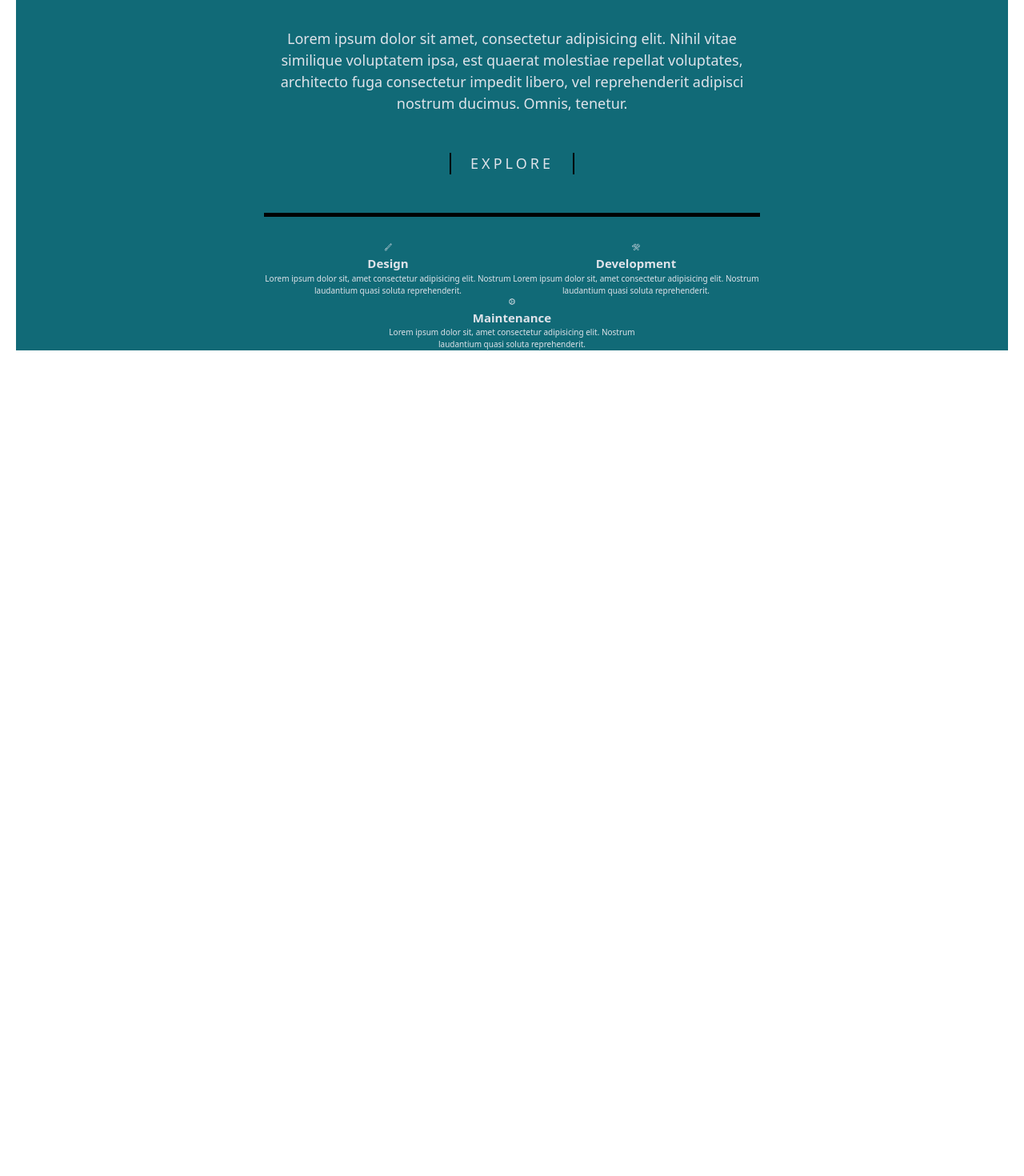
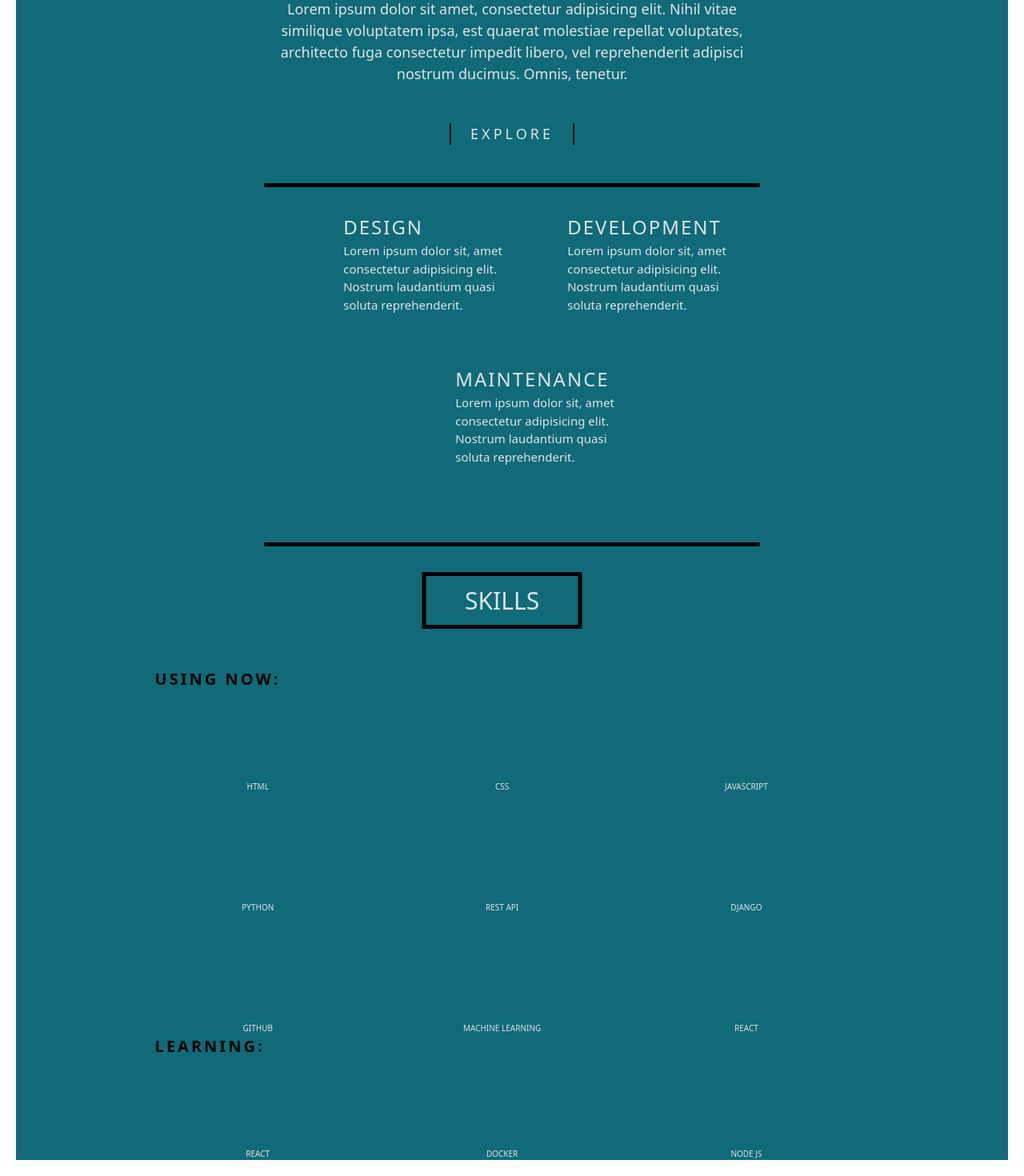
Before and after one commit to thesubodh1/subodh_portfolio, a React (Vite) app: page / in a window 1280 px wide. Shown: the part 1044-2514 px from the top of the page at 80% size. Before the commit the page ends 1502 px from the top, so only its background shows below. Built offline with nearby package versions, Linux system fonts and the light colour scheme.

Commit message:
About and Skills Section Completed

```diff
--- a/src/Components/About.jsx
+++ b/src/Components/About.jsx
@@ -1,4 +1,5 @@
 import Titles from "./Titles";
+import Icons from "./Icon";
 
 export default function About() {
   return (
@@ -42,6 +43,31 @@ export default function About() {
           </div>
         </div>
       </div>
+
+      <div className="about-skills">
+        <h2 className="about-heading">Skills</h2>
+
+        <div className="section-using-now">
+            <p className="subheading">using now:</p>
+            <div className="technologies">
+                <div><Icons name="logo-html5" className="tech-icons html"/><span>HTML</span></div>
+                <div><Icons name="logo-css3" className="tech-icons css"/><span>CSS</span></div>
+                <div><Icons name="logo-javascript" className="tech-icons javascript"/><span>JAVASCRIPT</span></div>
+                <div><Icons name="logo-python" className="tech-icons python"/><span>PYTHON</span></div>
+                <div><Icons name="analytics-outline" className="tech-icons api"/><span>REST API</span></div>
+                <div><Icons name="logo-python" className="tech-icons django"/><span>DJANGO</span></div>
+                <div><Icons name="logo-github" className="tech-icons github"/><span>GITHUB</span></div>
+                <div><Icons name="logo-ionitron" className="tech-icons ai"/><span>MACHINE LEARNING</span></div>
+                <div><Icons name="logo-react" className="tech-icons react"/><span>REACT</span></div>
+            </div>
+        </div>
+        <p className="subheading">learning:</p>
+        <div className="technologies">
+                <div><Icons name="logo-react" className="tech-icons react"/><span>REACT</span></div>
+                <div><Icons name="logo-docker" className="tech-icons docker"/><span>DOCKER</span></div>
+                <div><Icons name="logo-nodejs" className="tech-icons node"/><span>NODE JS</span></div>
+            </div>
+      </div>
     </section>
   );
 }
--- a/src/index.css
+++ b/src/index.css
@@ -139,13 +139,20 @@ html {
 }
 
 .about-contents{
-  border-top: 5px solid black
+  border-top: 5px solid black;
+  border-bottom: 5px solid black;
+  margin-bottom: 3.2rem;
 }
 
 .about-titles{
   margin-top: 3.2rem;
   display: grid;
   grid-template-columns: repeat(4,1fr);
+  gap: 6.4rem;
+  text-align: left;
+  width: 80%;
+  transform: translateX(20%);
+  margin-bottom: 9.6rem;
 }
 
 .about-titles > :nth-child(1){
@@ -160,3 +167,112 @@ html {
 .about-titles > :nth-child(3){
   grid-column: 2/4;
 }
+
+.about-title{
+  position: relative;
+
+
+}
+
+.icon{
+  height: 6.2rem;
+  width: 6.2rem;
+  position: absolute;
+  color: #94a3b8;
+  left: -4rem;
+  top: -2rem;
+  z-index: -10;
+  filter:brightness(0);
+}
+
+.title-heading{
+  font-size: 2.4rem;
+  text-transform: uppercase;
+  font-weight: 500;
+  letter-spacing: 0.2rem;
+}
+
+.about-desc{
+  font-size: 1.5rem;
+}
+
+.about-skills{
+  width: 70%;
+  transform: translateX(20%);
+}
+
+
+.subheading{
+  text-align: left;
+  font-size: 2rem;
+  text-transform: uppercase;
+  font-weight: 600;
+  letter-spacing: 0.3rem;
+  color: #000;
+  margin-bottom: 2.4rem;
+}
+
+.technologies{
+  display:grid;
+  grid-template-columns: repeat(3,1fr);
+  gap: 4.8rem;
+}
+
+.tech-icons{
+  height: 8rem;
+  width: 8rem;
+}
+
+.technologies div{
+  display: flex;
+  flex-direction: column;
+  justify-content: center;
+  align-items: center;
+  gap: 0.8rem;
+}
+
+.tech-icons.html{
+  color: #ff4500;
+}
+
+.tech-icons.css{
+  color: #2965f1;
+}
+
+.tech-icons.javascript{
+  color: #F7DF1E;
+  background-color: #000;
+  border: none;
+}
+
+.tech-icons.python{
+  color: #3776AB;
+}
+
+.tech-icons.api{
+  color: #5f5ffc;
+}
+
+.tech-icons.django{
+  color: #092E20;
+}
+
+.tech-icons.github{
+  color: #F05032;
+}
+
+.tech-icons.ai{
+  color: #3498DB;
+}
+
+.tech-icons.react{
+  color: #61DAFB;
+}
+
+.tech-icons.docker{
+  color: #2496ED;
+}
+
+.tech-icons.node{
+  color: #339933;
+}
```
